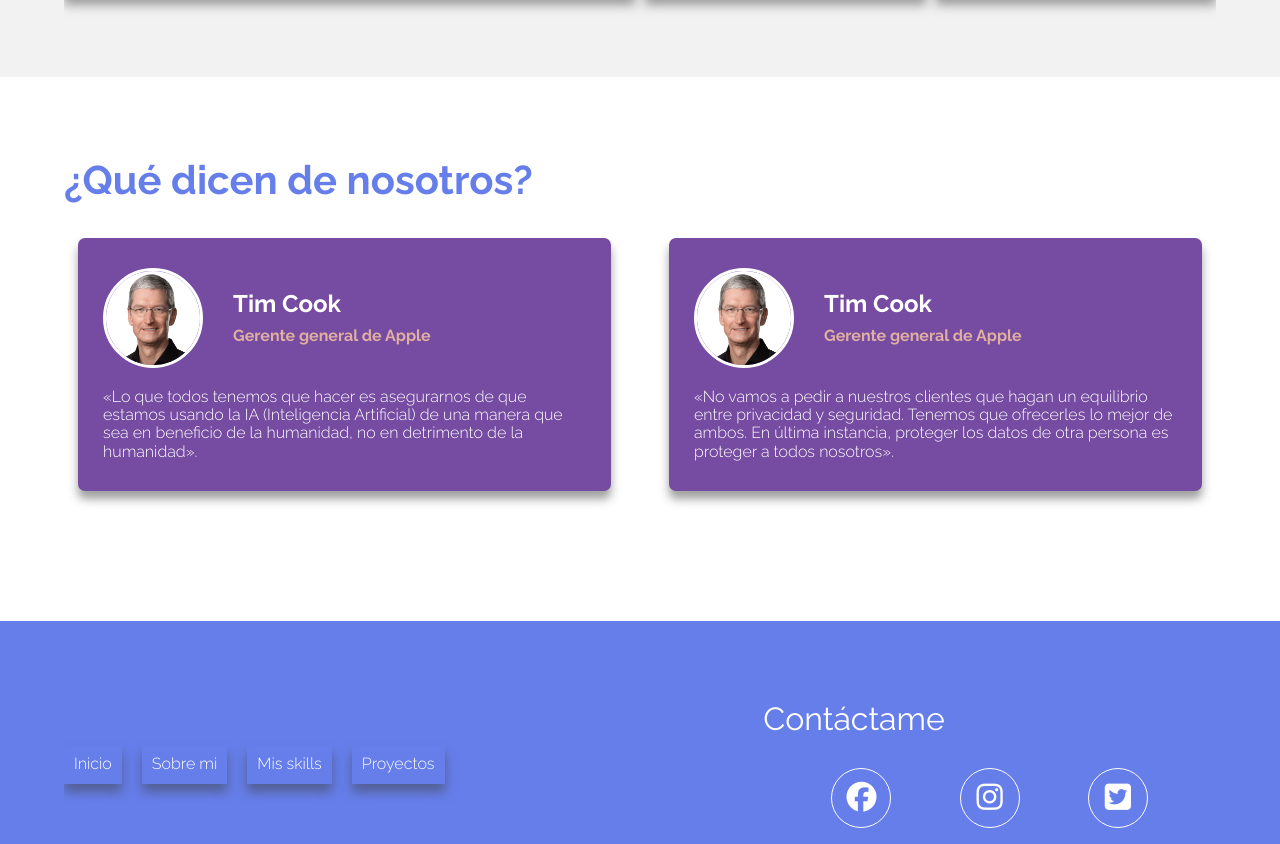
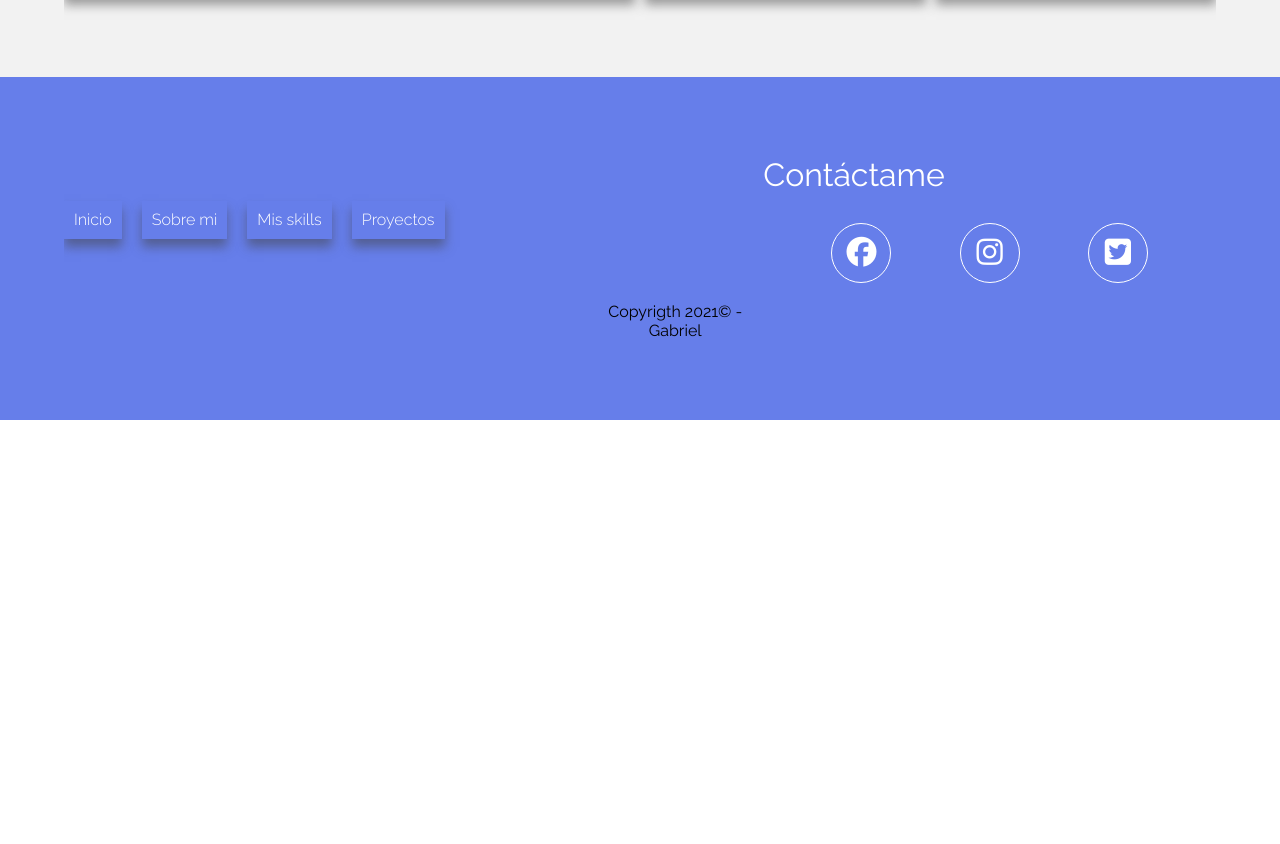
Before and after one commit to Petrillooo/Portafolio, a plain HTML site: page index.html in a window 1280 px wide. Shown: the part 2876-3720 px from the top of the page. After the commit the page ends 3296 px from the top, so only its background shows below. Drawn offline with nearby package versions, Linux system fonts and the light colour scheme.

Commit message:
Update index.html

```diff
--- a/index.html
+++ b/index.html
@@ -33,6 +33,7 @@
     </header>
 
     <main>
+
         <section class="presentation container" id="aboutme">
 
             <img src="assets/mifoto.jpeg" alt="Mi foto" class="presentation_picture">
@@ -115,39 +116,9 @@
                     </article>
 
                 </div>
+
             </div>
 
-        </section>
-
-        <section class="testimony container">
-
-            <h2 class="subtitle">¿Qué dicen de nosotros?</h2>
-
-            <div class="testimony_grid">
-
-                <article class="testimony_item">
-                    <div class="testimony_person">
-                        <img src="assets/men.jpg" alt="Foto de Tim Cook" class="testimony_img">
-                        <div class="testimony_text">
-                            <h3 class="testimony_name">Tim Cook</h3>
-                            <p class="testimony_verification">Gerente general de Apple</p>
-                        </div>
-                    </div>
-                    <p class="testimony_review">«Lo que todos tenemos que hacer es asegurarnos de que estamos usando la IA (Inteligencia Artificial) de una manera que sea en beneficio de la humanidad, no en detrimento de la humanidad».</p>
-                </article>
-
-                <article class="testimony_item">
-                    <div class="testimony_person">
-                        <img src="assets/men.jpg" alt="Foto de Tim Cook" class="testimony_img">
-                        <div class="testimony_text">
-                            <h3 class="testimony_name">Tim Cook</h3>
-                            <p class="testimony_verification">Gerente general de Apple</p>
-                        </div>
-                    </div>
-                    <p class="testimony_review">«No vamos a pedir a nuestros clientes que hagan un equilibrio entre privacidad y seguridad. Tenemos que ofrecerles lo mejor de ambos. En última instancia, proteger los datos de otra persona es proteger a todos nosotros».</p>
-
-                </article>
-            </div>
         </section>
 
     </main>
```
